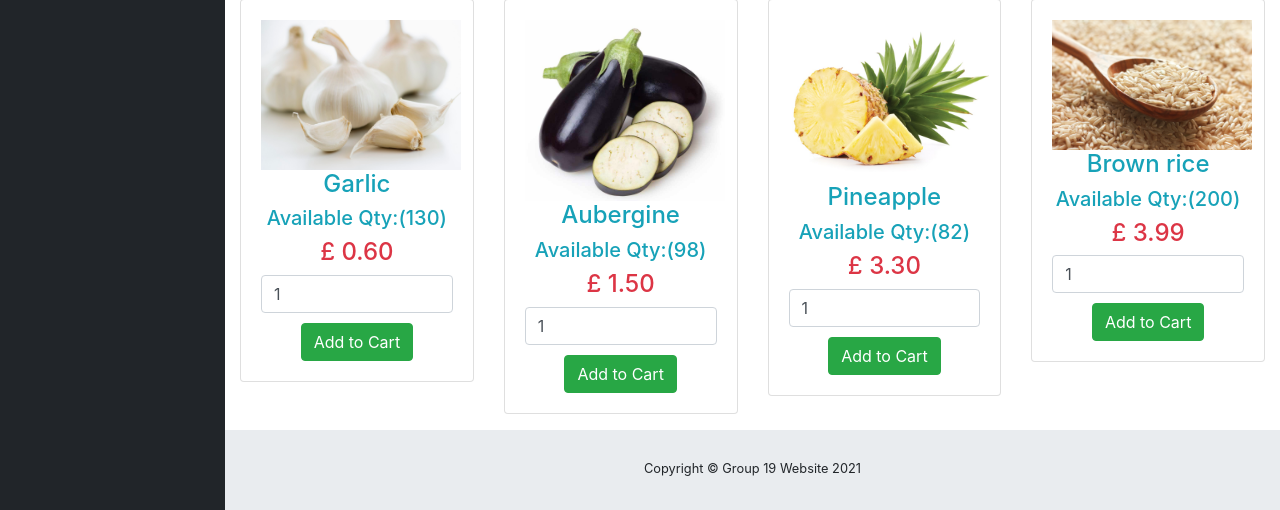
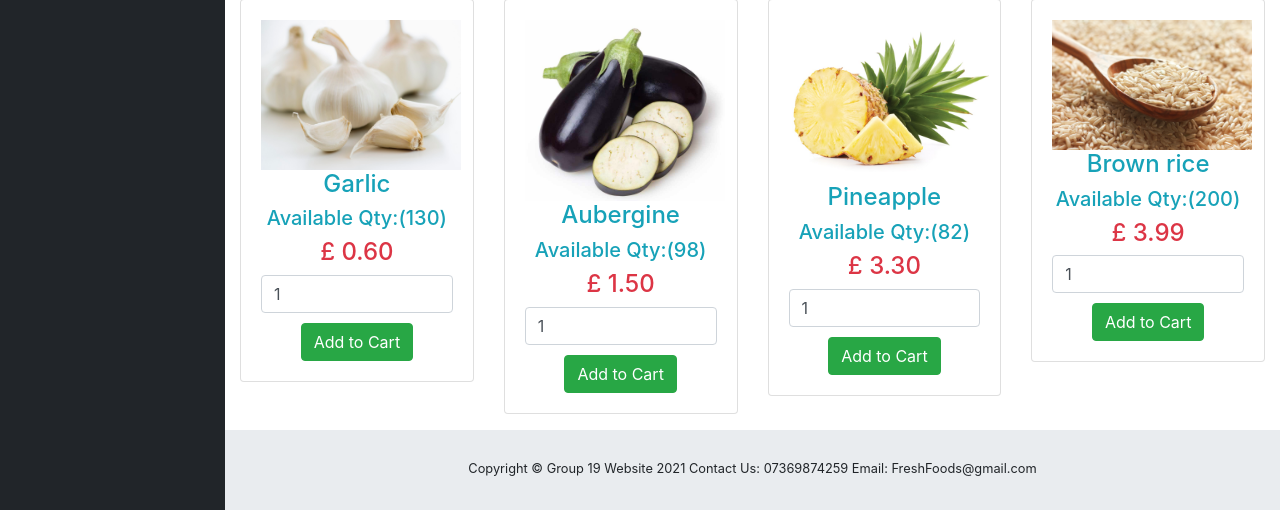
Before and after one commit to cameliadanciu/FreshFood-Final, a PHP site: page /index.php in a window 1280 px wide. Shown: the part 1854-2364 px from the top of the page. Run offline with PHP 8.4, Linux system fonts and the light colour scheme; data comes from the database, SQL or seed files in the repository; some libraries are stand-ins or nearby versions.

Commit message:
Contact Details added to footer

```diff
--- a/includes/footer.php
+++ b/includes/footer.php
@@ -7,6 +7,7 @@
           <div class="container my-auto">
             <div class="copyright text-center my-auto">
               <span>Copyright © Group 19 Website 2021</span>
+              <span>Contact Us: 07369874259 Email: FreshFoods@gmail.com</span>
             </div>
           </div>
         </footer>
```
